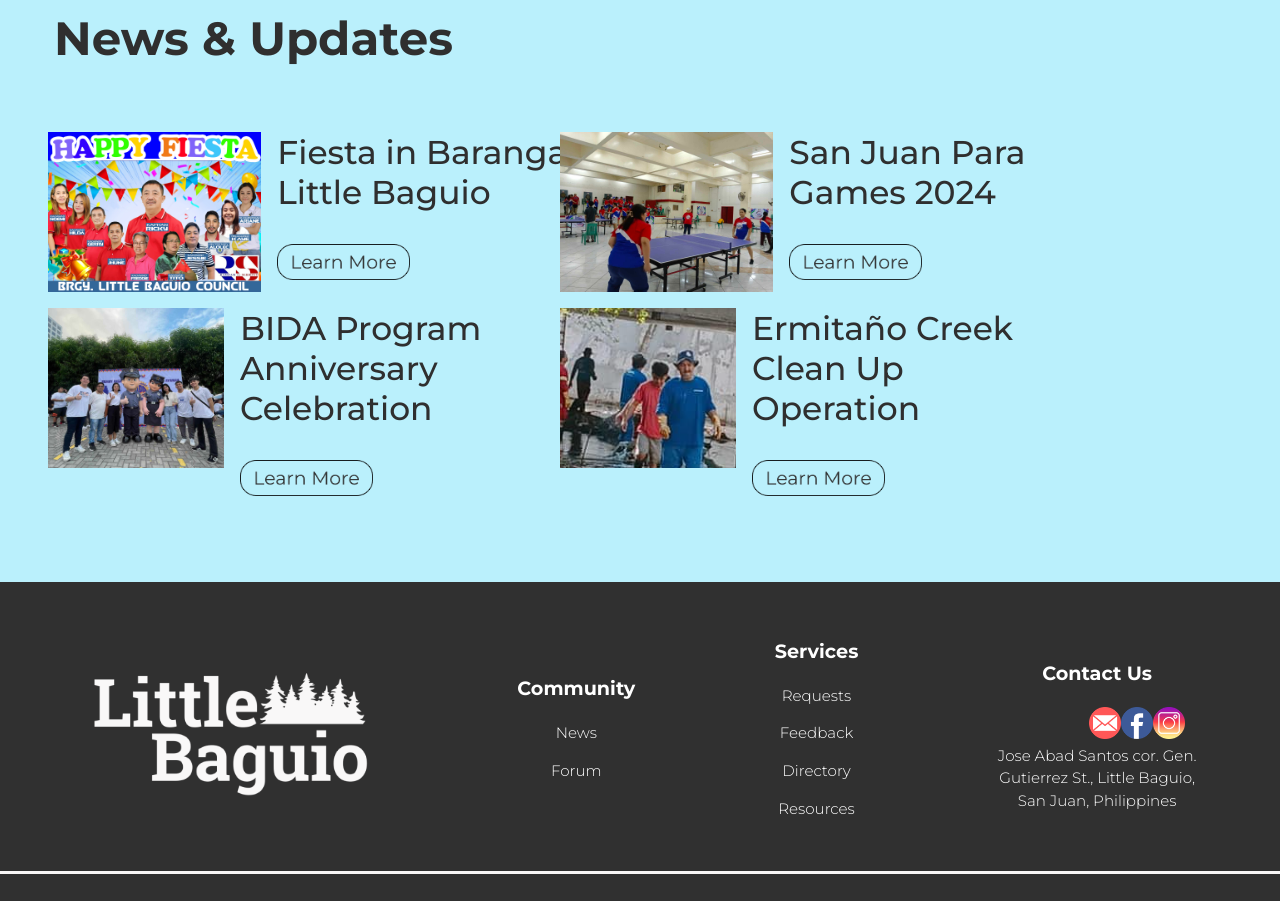
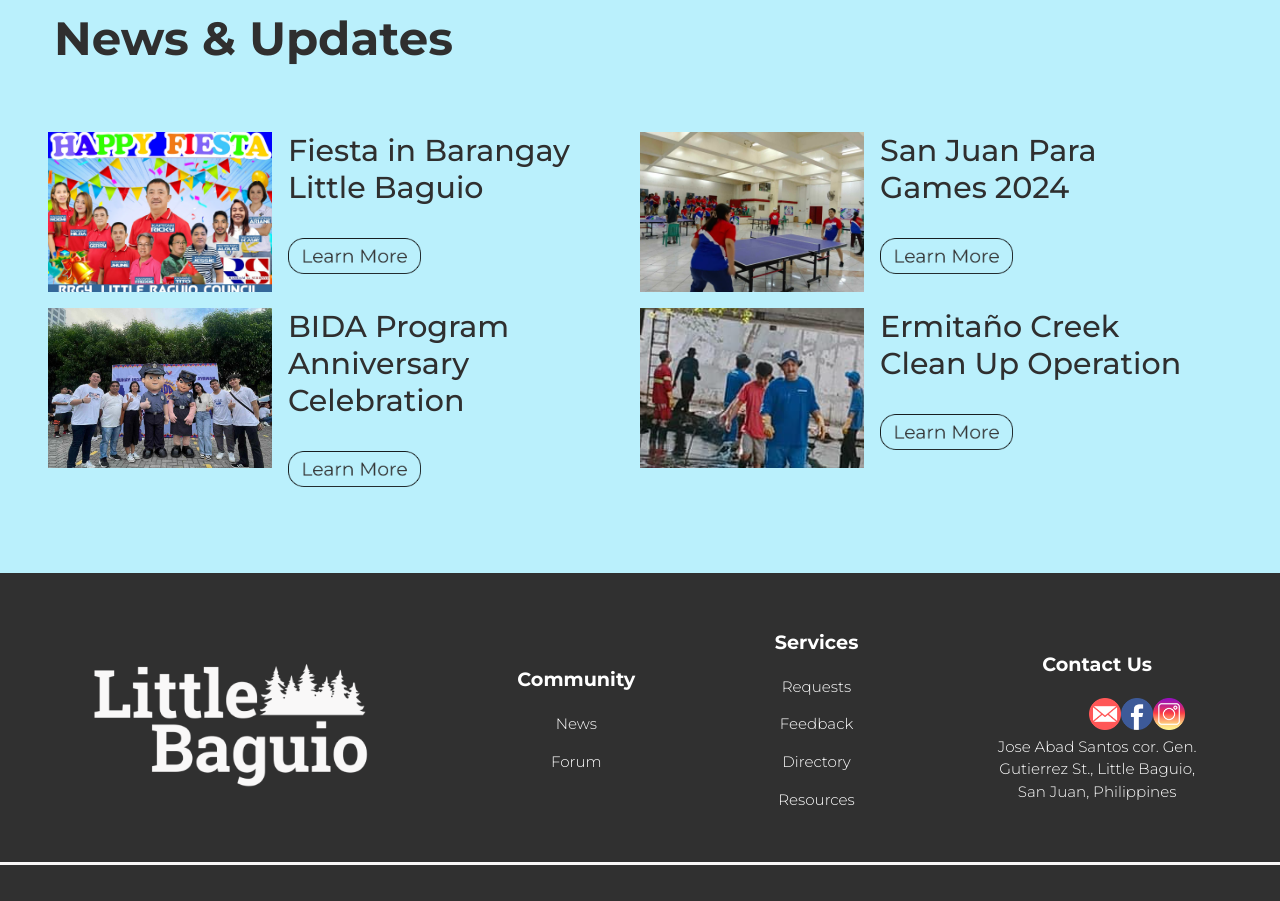
Before and after one commit to IzakVillanueva/Little-Baguio-MERN-Website, a React (Create React App) app in the folder client/: page /home in a window 1280 px wide. Shown: the part 1200-2101 px from the top of the page. Built offline with nearby package versions, Linux system fonts and the light colour scheme.

Commit message:
Update UI

```diff
--- a/client/src/scenes/homePage/home.css
+++ b/client/src/scenes/homePage/home.css
@@ -100,7 +100,7 @@
 
 .news .image-card {
   display: flex;
-  width: 40vw;
+  width: 50vw;
 }
 .news .button {
   object-fit: cover;
@@ -111,7 +111,7 @@
 .news .text-wrapper {
   color: #2f2f2f;
   font-family: "Montserrat", Helvetica;
-  font-size: 2.4em;
+  font-size: 2.2em;
   font-weight: 500;
   letter-spacing: 0;
   line-height: normal;
--- a/client/src/scenes/homePage/index.jsx
+++ b/client/src/scenes/homePage/index.jsx
@@ -226,6 +226,7 @@ export const News = () => {
   };
 
   export const Footer = () => {
+    const navigate = useNavigate();
     return (
       <div className="footer">
         <div className="overlap">
@@ -235,7 +236,7 @@ export const News = () => {
 
           <div className="blocking">
             <p className="headings">Community</p>
-            <p className="selection">News</p>
+            <p className="selection" onClick={() => navigate("/news")} style={{ cursor: 'pointer'}}>News</p>
             <p className="selection">Forum</p>
           </div>
 
```
